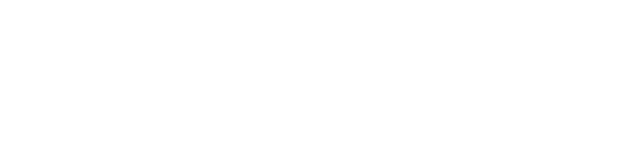
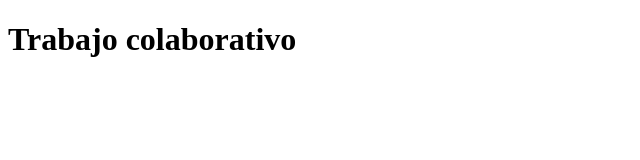
Before and after one commit to dayanare/trabajo-colaborativo-v, a plain HTML site: page index.html in a window 1280 px wide. Shown: the whole page, without its empty margins (0-640 px from the left). Drawn offline with Linux system fonts and the light colour scheme.

Commit message:
branch dev

```diff
--- a/index.html
+++ b/index.html
@@ -6,5 +6,7 @@
     <title>Document</title>
     <link rel="stylesheet" href="./css/style.css" />
   </head>
-  <body></body>
+  <body>
+    <h1>Trabajo colaborativo</h1>
+  </body>
 </html>
```
